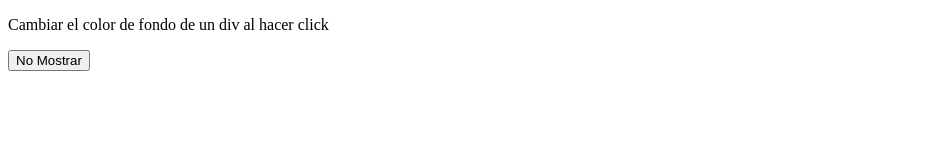
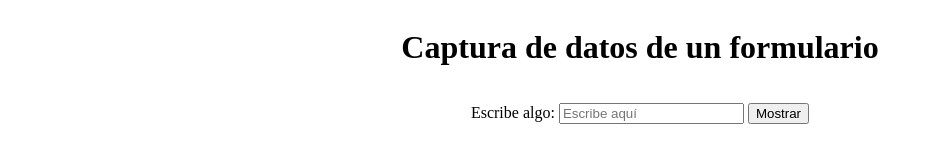
Before and after one commit to antcordero/LenguajeMarcas, a plain HTML site: page TareasJS/Ejercicio5/index.html in a window 1280 px wide. Shown: the whole page, without its empty margins (0-933 px from the left). Drawn offline with Linux system fonts and the light colour scheme.

Commit message:
tareasJS

```diff
--- a/TareasJS/Ejercicio5/index.html
+++ b/TareasJS/Ejercicio5/index.html
@@ -8,10 +8,13 @@
 </head>
 <body>
     <main>
-        <div id="miDiv">
-            <p>Cambiar el color de fondo de un div al hacer click</p>
-        </div>
-        <button id="miBoton">No Mostrar</button>
+        <h1>Captura de datos de un formulario</h1>
+        <form id="miFormulario">
+            <label for="nombre">Escribe algo:</label>
+            <input type="text" id="nombre" placeholder="Escribe aquí">
+            <button type="button" id="mostrarDato">Mostrar</button>
+        </form>
+        <p id="resultado"></p>
     </main>
     <script src="script.js"></script>
 </body>
--- a/TareasJS/Ejercicio5/script.js
+++ b/TareasJS/Ejercicio5/script.js
@@ -0,0 +1,10 @@
+var input = document.querySelector("#nombre");
+var boton = document.querySelector("#mostrarDato");
+var resultado = document.querySelector("#resultado");
+
+function mostrarTexto() {
+    var texto = input.value;
+    resultado.textContent = texto;
+}
+
+boton.addEventListener("click", mostrarTexto);
--- a/TareasJS/Ejercicio5/style.css
+++ b/TareasJS/Ejercicio5/style.css
@@ -0,0 +1,7 @@
+main {
+    display: flex;
+    flex-direction: column;
+    justify-content: center;
+    align-items: center;
+    gap: 15px;
+}
```
